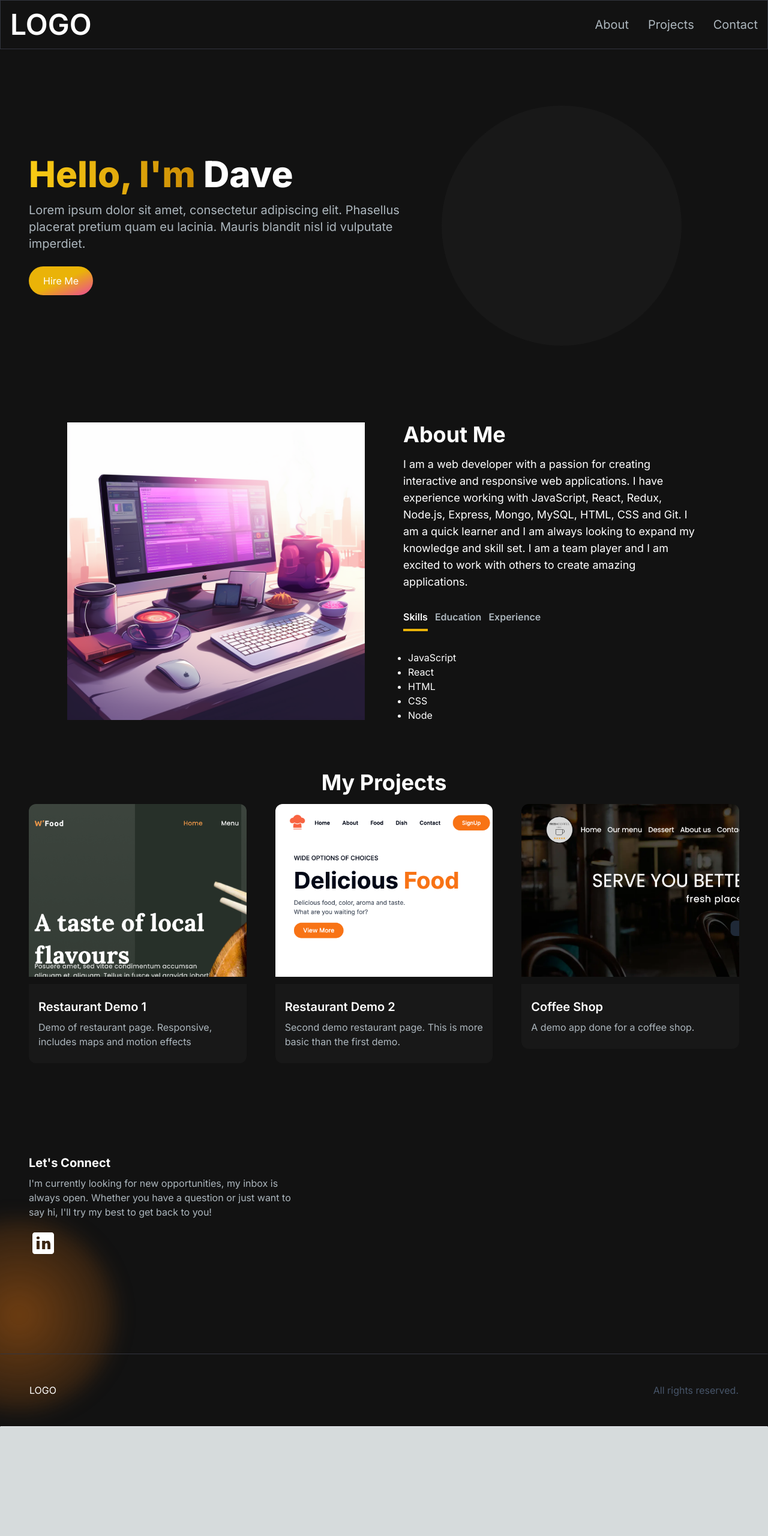
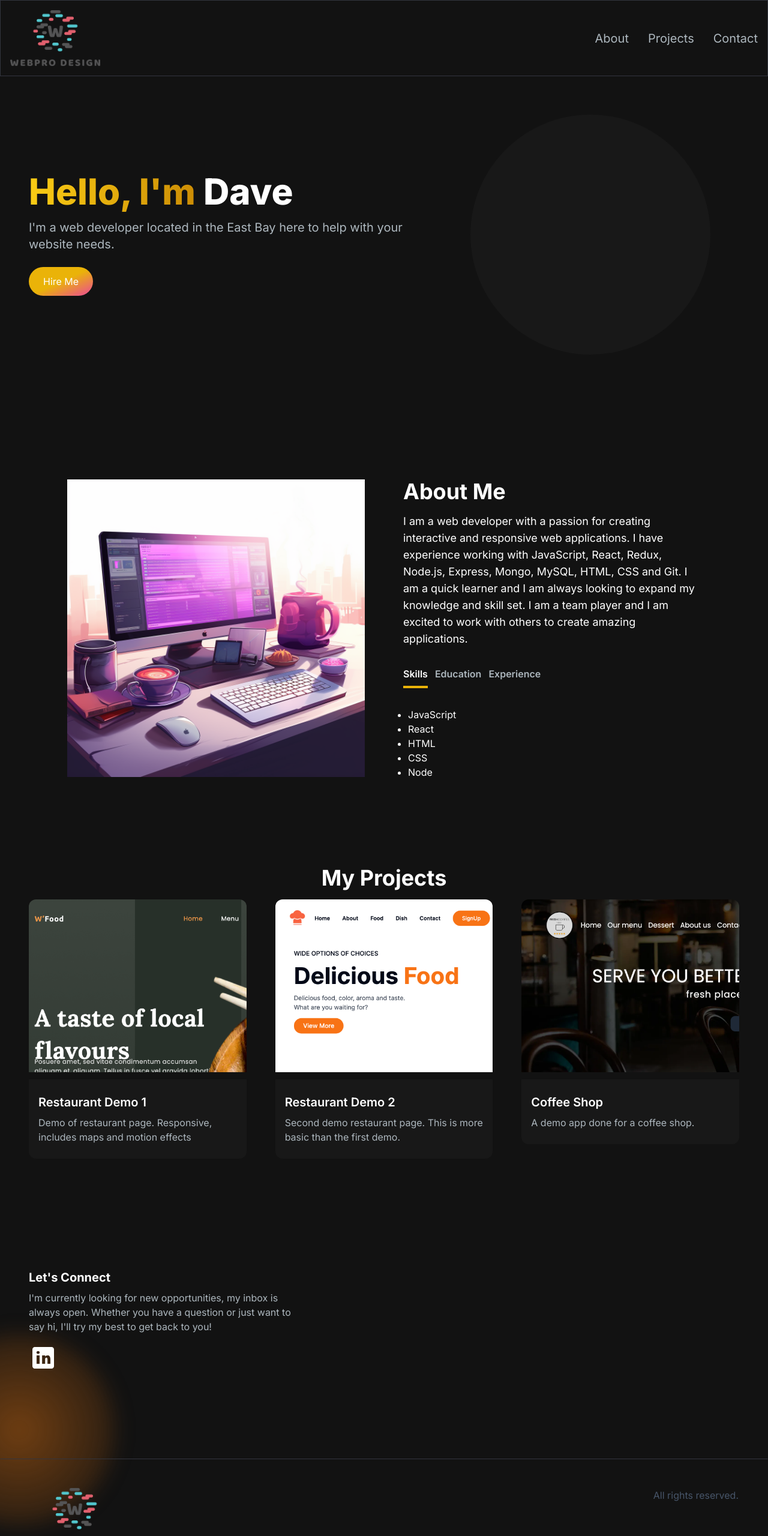
Before and after one commit to fulltilt/portfolio, a Next.js app: page / in a window 1280 px wide. Shown: the top 2560 px of the page at 60% size. Before the commit the page ends 2378 px from the top, so only its background shows below. Built offline with nearby package versions, Linux system fonts and the light colour scheme.

Commit message:
Added logo and updated some styling

```diff
--- a/app/components/AboutSection.tsx
+++ b/app/components/AboutSection.tsx
@@ -51,7 +51,7 @@ const AboutSection = () => {
   };
 
   return (
-    <section className="text-white" id="about">
+    <section className="text-white">
       <div className="md:grid md:grid-cols-2 gap-8 items-start py-8 px-4 xl:gap-16 sm:py-16 xl:px-16">
         <Image
           src="/images/about-image.png"
--- a/app/components/EmailSection.tsx
+++ b/app/components/EmailSection.tsx
@@ -1,7 +1,6 @@
 "use client";
 
 import { useState } from "react";
-import GithubIcon from "../../public/github-icon.svg";
 import LinkedinIcon from "../../public/linkedin-icon.svg";
 import Link from "next/link";
 import Image from "next/image";
@@ -39,10 +38,7 @@ const EmailSection = () => {
   };
 
   return (
-    <section
-      className="grid md:grid-cols-2 my-12 md:my-12 py-24 gap-4 relative"
-      id="contact"
-    >
+    <section className="grid md:grid-cols-2 my-12 md:my-12 py-24 gap-4 relative z-0">
       <div className="bg-[radial-gradient(ellipse_at_center,_var(--tw-gradient-stops))] from-primary-900 to-transparent rounded-full h-80 w-80 z-0 blur-lg absolute top-full -left-4 transform -translate-x-1/2 -translate-y-1/2"></div>
       <div className="z-10">
         <h5 className="text-xl font-bold text-white my-2">
--- a/app/components/Footer.tsx
+++ b/app/components/Footer.tsx
@@ -1,8 +1,13 @@
+import Link from "next/link";
+import Image from "next/image";
+
 const Footer = () => {
   return (
     <footer className="footer border z-10 border-t-[#33353F] border-l-transparent border-r-transparent text-white">
       <div className="container p-12 flex justify-between">
-        <span>LOGO</span>
+        <Link href="/">
+          <Image src="/logo.png" alt="logo" height={100} width={150} />
+        </Link>
         <p className="text-slate-600">All rights reserved.</p>
       </div>
     </footer>
--- a/app/components/Hero.tsx
+++ b/app/components/Hero.tsx
@@ -34,9 +34,8 @@ const Hero = () => {
             /> */}
           </h1>
           <p className="text-[#ADB7BE] text-base sm:text-lg mb-6 lg:text-xl">
-            Lorem ipsum dolor sit amet, consectetur adipiscing elit. Phasellus
-            placerat pretium quam eu lacinia. Mauris blandit nisl id vulputate
-            imperdiet.
+            I'm a web developer located in the East Bay here to help with your
+            website needs.
           </p>
           <div>
             <button
@@ -59,9 +58,12 @@ const Hero = () => {
           initial={{ opacity: 0, scale: 0 }}
           animate={{ opacity: 1, scale: 1 }}
           transition={{ druation: 0.5 }}
-          className="col-span-4 place-self-center mt-4 lg:mt-0"
+          className="col-span-4 place-self-center ml-18 lg:mt-0"
         >
-          <div className="bg-[#181818] rounded-full w-[250px] h-[250px] lg:w-[400px] lg:h-[400px] relative"></div>
+          <div
+            className="bg-[#181818] rounded-full w-[250px] h-[250px] lg:w-[400px] lg:h-[400px] relative"
+            style={{ marginLeft: "6rem" }}
+          ></div>
         </motion.div>
       </div>
     </section>
--- a/app/components/Navbar.tsx
+++ b/app/components/Navbar.tsx
@@ -2,6 +2,7 @@
 
 import { useState } from "react";
 import Link from "next/link";
+import Image from "next/image";
 import NavLink from "./NavLink";
 import { Bars3Icon, XMarkIcon } from "@heroicons/react/24/solid";
 import MenuOverlay from "./MenuOverlay";
@@ -26,11 +27,8 @@ const Navbar = () => {
   return (
     <nav className="fixed mx-auto border border-[#33353F] top-0 left-0 right-0 z-10 bg-[#121212] bg-opacity-100">
       <div className="flex container lg:py-4 flex-wrap items-center justify-between mx-auto p-4">
-        <Link
-          href="/"
-          className="text-2xl md:text-5xl text-white font-semibold"
-        >
-          LOGO
+        <Link href="/">
+          <Image src="/logo.png" alt="logo" height={100} width={150} />
         </Link>
         <div className="mobile-menu block md:hidden">
           {navbarOpen ? (
--- a/app/components/Projects.tsx
+++ b/app/components/Projects.tsx
@@ -54,8 +54,8 @@ const Projects = () => {
   );
 
   return (
-    <section ref={ref} id="projects">
-      <h2 className="text-center text-4xl font-bold text-white mt-4 mb-4">
+    <section ref={ref}>
+      <h2 className="text-center text-4xl font-bold text-white mb-4">
         My Projects
       </h2>
       {/* <div className="text-white flex justify-center items-center gap-2 py-6">
--- a/app/page.tsx
+++ b/app/page.tsx
@@ -9,13 +9,16 @@ import AchievementsSection from "./components/AchievementsSection";
 
 export default function Home() {
   return (
-    <main className=" flex min-h-screen flex-col bg-[#121212]">
+    <main className="flex min-h-screen flex-col bg-[#121212]">
       <Navbar />
-      <div className="container mt-24 mx-auto px-12 py-4">
+      <div className="container mx-auto px-12 mt-[127px]">
         <Hero />
         {/* <AchievementsSection /> */}
+        <div id="about" className="mb-20" />
         <AboutSection />
+        <div id="projects" className="mb-20" />
         <Projects />
+        <div id="contact" className="mb-20" />
         <EmailSection />
       </div>
       <Footer />
```
Also changed, not shown: public/logo.png (added).
